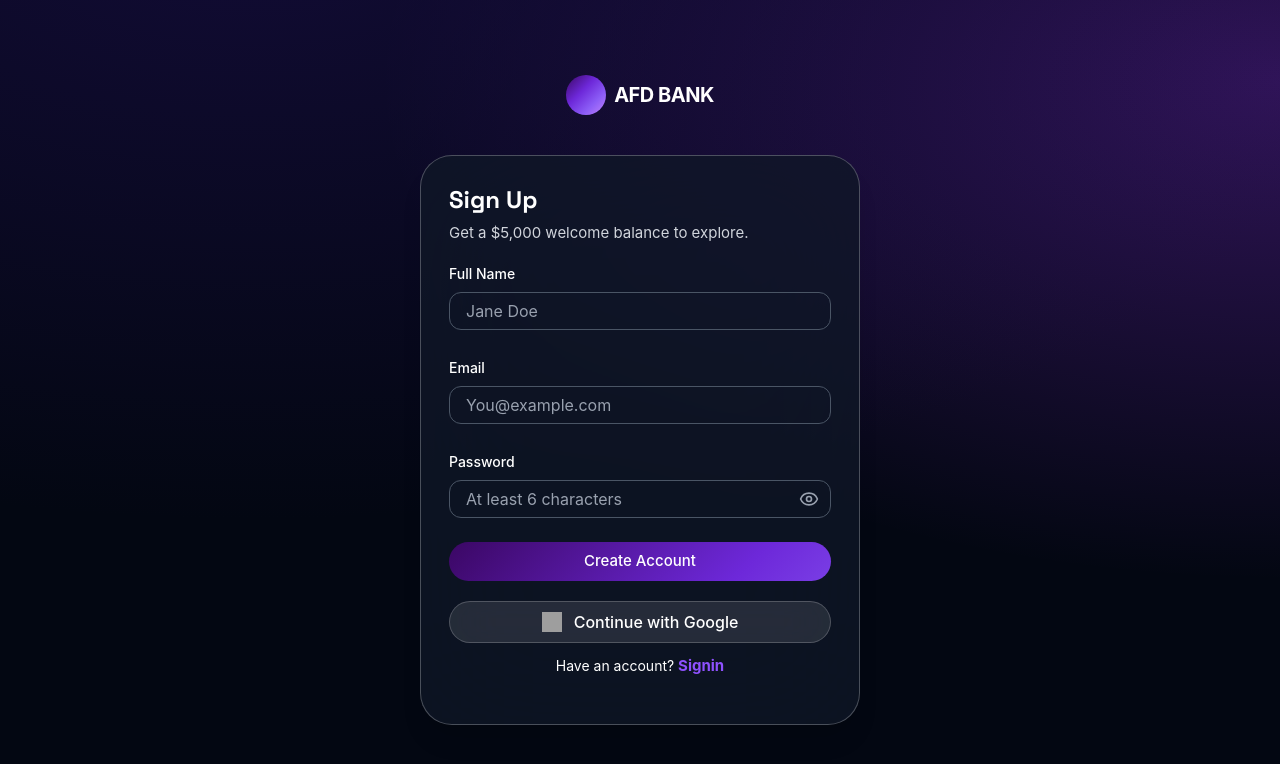
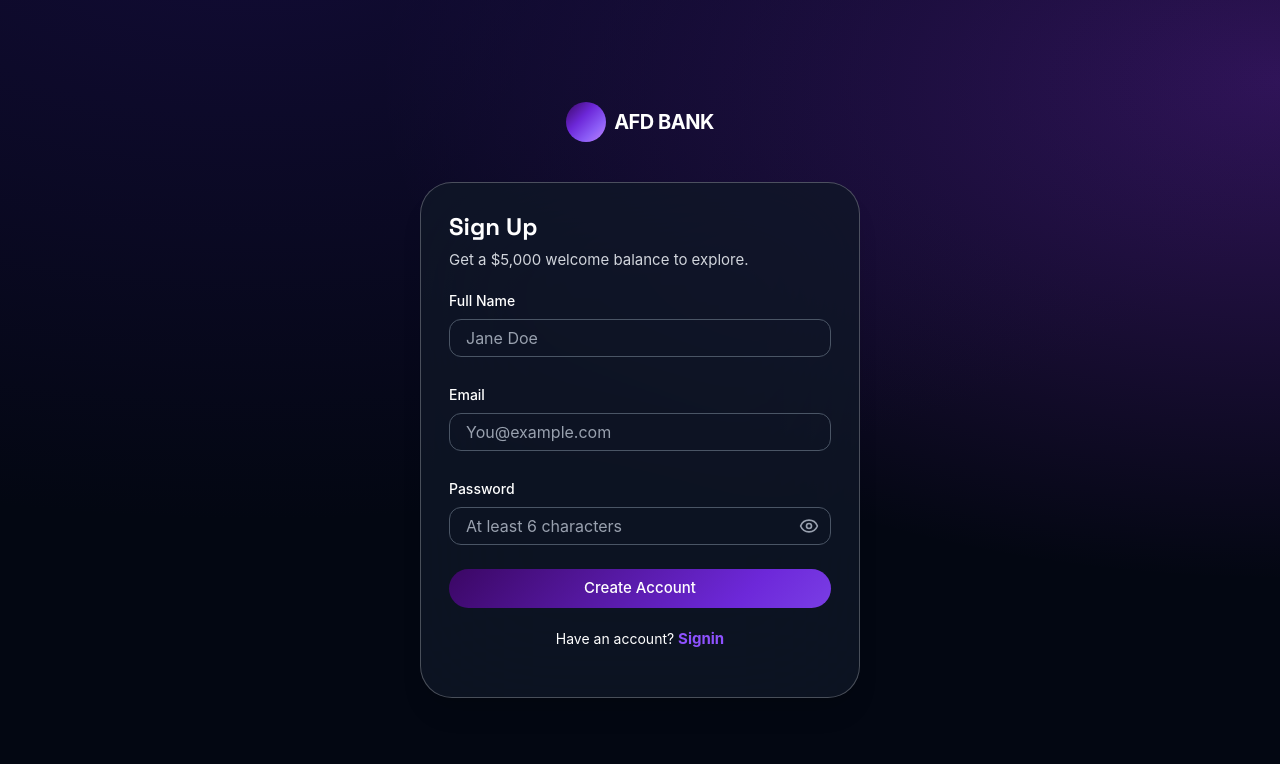
Before and after one commit to talhadev30/banking-system-frontend-, a React (Vite) app: page /register in a window 1280 px wide. Shown: the top 764 px of the page. Built offline with nearby package versions, Linux system fonts and the light colour scheme; no server answers; grey boxes are pictures that could not be loaded.

Commit message:
remove google auth

```diff
--- a/src/component/Google/Googlebutton.jsx
+++ /dev/null
@@ -1,23 +0,0 @@
-import { useGoogleLogin } from "@react-oauth/google";
-
-const GoogleButton = (props) => {
-  const login = useGoogleLogin({
-    onSuccess: (tokenResponse) => {
-      console.log(tokenResponse);
-    },
-    onError: () => {
-      console.log("Login Failed");
-    },
-  });
-
-  return (
-    <button
-      onClick={() => login()}
-      className="w-full flex items-center justify-center gap-3 rounded-3xl border border-white/20 bg-white/10 backdrop-blur-xl px-5 py-2 text-white transition-all duration-300 hover:bg-white/20 active:scale-[0.98]">
-      <img src="https://www.gstatic.com/firebasejs/ui/2.0.0/images/auth/google.svg" alt="Google" className="h-5 w-5" />
-      <span className="font-medium">{props.method}</span>
-    </button>
-  );
-};
-
-export default GoogleButton;
--- a/src/pages/CreateAccount.jsx
+++ b/src/pages/CreateAccount.jsx
@@ -1,5 +1,4 @@
 import React, { useState } from 'react'
-import GoogleButton from '../component/Google/Googlebutton'
 import { Eye, EyeClosed } from 'lucide-react'
 import { Link, useNavigate } from 'react-router-dom'
 import axios from 'axios'
@@ -117,7 +116,6 @@ const CreateAccount = () => {
             </div>
             <div className='flex items-center justify-center gap-3 mt-6 flex-col'>
               <button className="btn-color mb-2 btn text-white px-3 py-2 rounded-3xl text-[15px] w-full">Create Account</button>
-              <GoogleButton method={"Continue with Google"} />
               <span className='text-center text-sm'>Have an account? <Link to={'/signin'} className='text-violet-500 text-[15px] font-bold'>Signin</Link></span>
             </div>
           </form>
```
